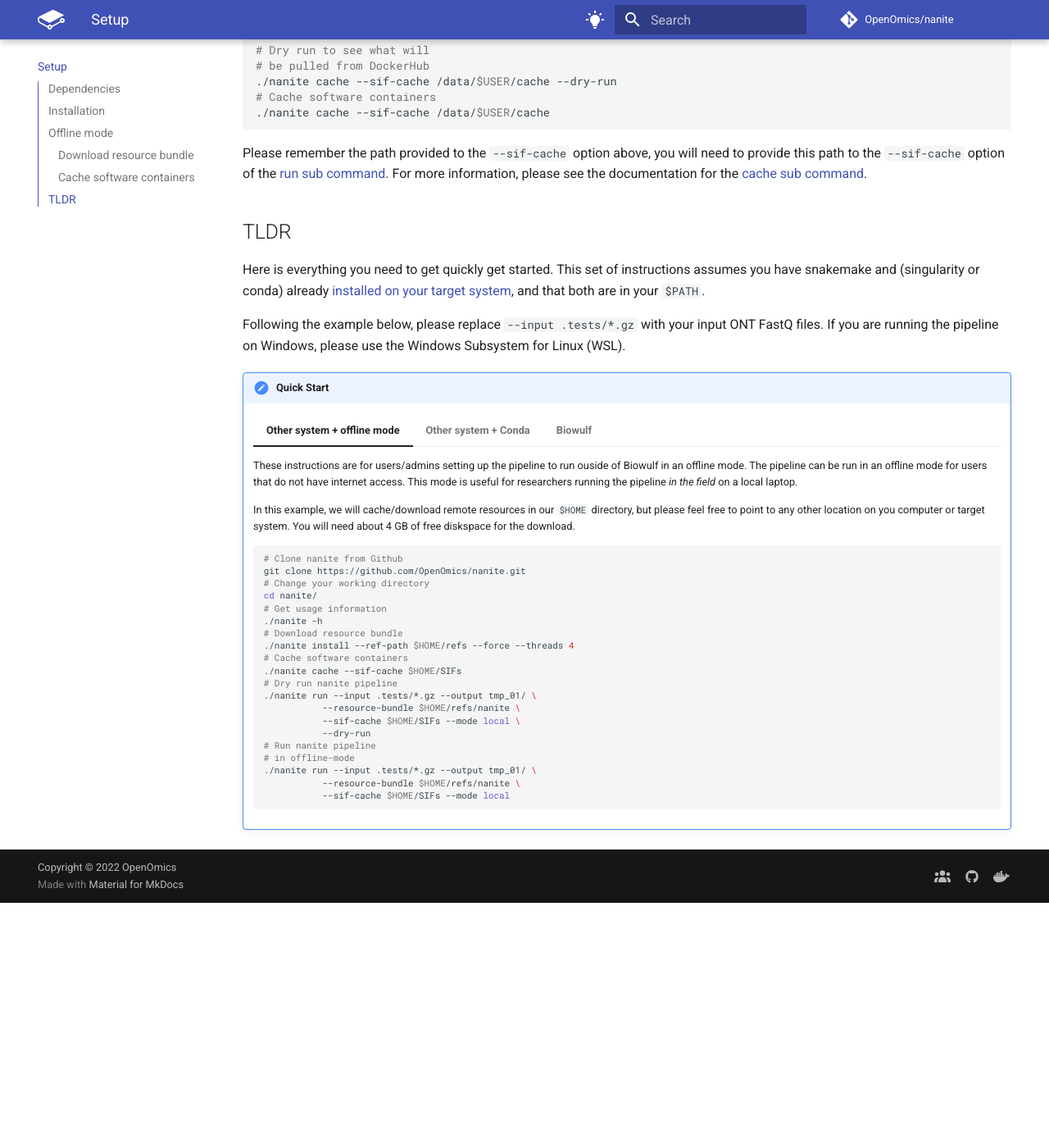
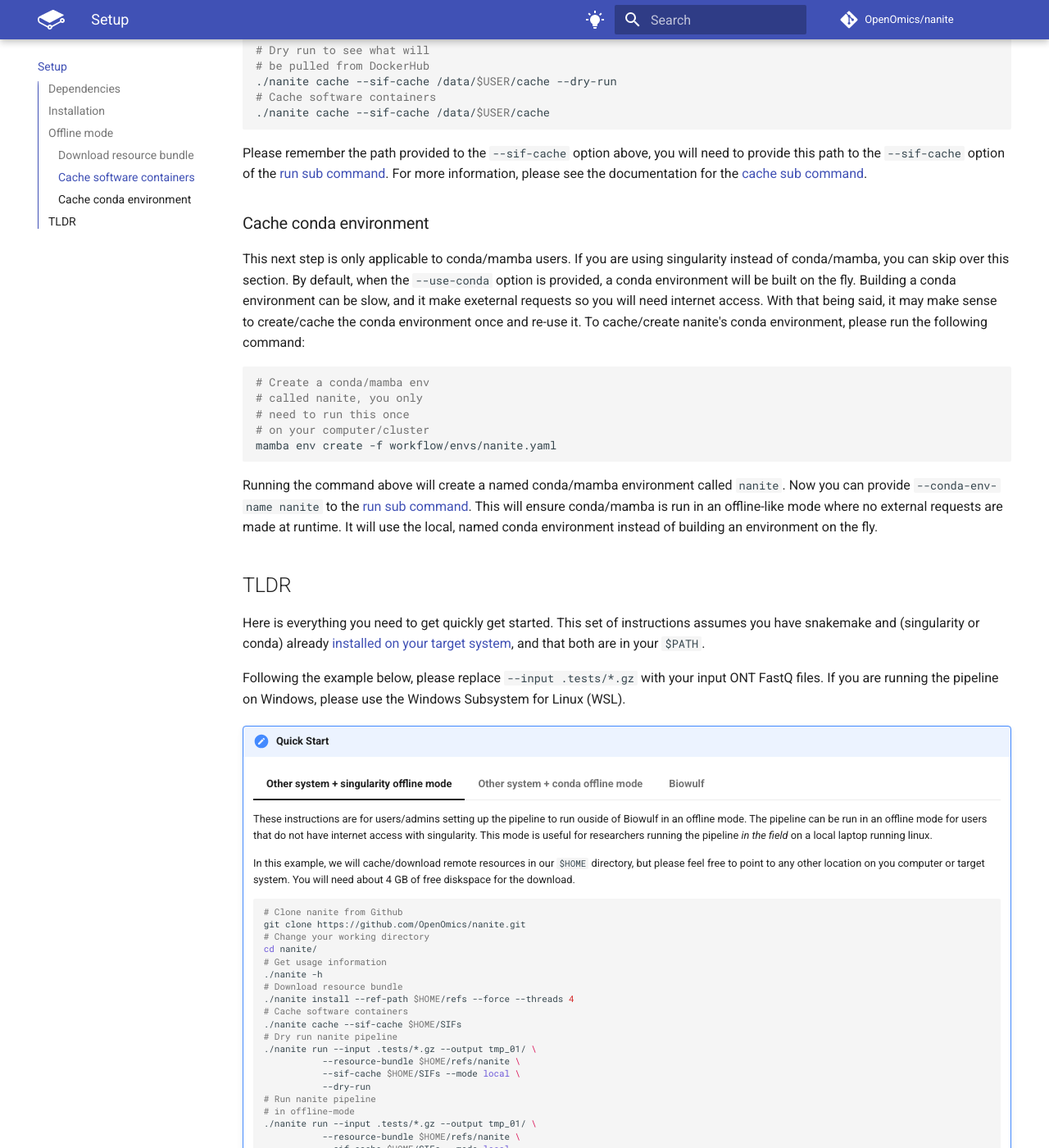
Before and after one commit to OpenOmics/nanite, an MkDocs documentation site: the page built from docs/setup.md, in a window 1280 px wide and 1400 px high, scrolled down 1717 px. Shown: the whole window at 82% size. Built offline with MkDocs 1.6.1 and Material for MkDocs 9.7.7, drawn with Linux system fonts in a browser that asks for light colours; comment, search, counter and statistics services are not loaded; the version menu is left out; before the commit the page ends 2818 px from its top, so only the background shows below that.

Commit message:
Updating setup page and run sub command for new conda offline option

````diff
--- a/docs/setup.md
+++ b/docs/setup.md
@@ -68,6 +68,20 @@
 
 Please remember the path provided to the `--sif-cache` option above, you will need to provide this path to the `--sif-cache` option of the [run sub command](usage/run.md). For more information, please see the documentation for the [cache sub command](usage/install.md).
 
+### Cache conda environment
+
+This next step is only applicable to conda/mamba users. If you are using singularity instead of conda/mamba, you can skip over this section. By default, when the `--use-conda` option is
+provided, a conda environment will be built on the fly. Building a conda environment can be slow, and it make exeternal requests so you will need internet access. With that being said, it may make sense to create/cache the conda environment once and re-use it. To cache/create nanite's conda environment, please run the following command:
+```bash
+# Create a conda/mamba env
+# called nanite, you only
+# need to run this once
+# on your computer/cluster
+mamba env create -f workflow/envs/nanite.yaml
+```
+
+Running the command above will create a named conda/mamba environment called `nanite`. Now you can provide `--conda-env-name nanite` to the [run sub command](usage/run.md). This will ensure conda/mamba is run in an offline-like mode where no external requests are made at runtime. It will use the local, named conda environment instead of building an environment on the fly.
+
 ## TLDR
 
 Here is everything you need to get quickly get started. This set of instructions assumes you have snakemake and (singularity or conda) already [installed on your target system](#dependencies), and that both are in your `$PATH`.
@@ -75,8 +89,8 @@
 Following the example below, please replace `--input .tests/*.gz` with your input ONT FastQ files. If you are running the pipeline on Windows, please use the Windows Subsystem for Linux (WSL).
 
 !!! note "Quick Start"
-    === "Other system + offline mode"
-        These instructions are for users/admins setting up the pipeline to run ouside of Biowulf in an offline mode. The pipeline can be run in an offline mode for users that do not have internet access. This mode is useful for researchers running the pipeline _in the field_ on a local laptop.
+    === "Other system + singularity offline mode"
+        These instructions are for users/admins setting up the pipeline to run ouside of Biowulf in an offline mode. The pipeline can be run in an offline mode for users that do not have internet access with singularity. This mode is useful for researchers running the pipeline _in the field_ on a local laptop running linux.
 
         In this example, we will cache/download remote resources in our `$HOME` directory, but please feel free to point to any other location on you computer or target system. You will need about 4 GB of free diskspace for the download.
         ```bash
@@ -102,8 +116,8 @@
                    --sif-cache $HOME/SIFs --mode local
         ```
 
-    === "Other system + Conda"
-        These instructions are for users/admins setting up the pipeline outside of Biowulf. Please note at the current moment the use of conda requires internet access. If you wish to run the pipeline in an offline mode, please use singularity and [cache the pipeline's software containers](#cache-software-containers).
+    === "Other system + conda offline mode"
+        These instructions are for users/admins setting up the pipeline outside of Biowulf. The pipeline can be run in an offline mode for users that do not have internet access with conda/mamba. This mode is useful for researchers running the pipeline _in the field_ on a local laptop running linux, macOS, or [Windows Subsystem for Linux (WSL)](https://learn.microsoft.com/en-us/windows/wsl/install).
 
         In this example, we will download the resource bundle in our `$HOME` directory, but please feel free to point to any other location on you computer or target system. You will need about 4 GB of free diskspace for the download.
         ```bash
@@ -115,15 +129,21 @@
         ./nanite -h
         # Download resource bundle
         ./nanite install --ref-path $HOME/refs --force --threads 4
+        # Cache conda environment,
+        # creates a local conda env
+        # called nanite
+        mamba env create -f workflow/envs/nanite.yaml
         # Dry run nanite pipeline
         ./nanite run --input .tests/*.gz --output tmp_01/ \
                    --resource-bundle $HOME/refs/nanite \
-                   --mode local --dry-run
+                   --mode local --conda-env-name nanite \
+                   --dry-run
         # Run nanite pipeline
-        # with conda/mamba
+        # with conda/mamba in
+        # offline-mode
         ./nanite run --input .tests/*.gz --output tmp_01/ \
                    --resource-bundle $HOME/refs/nanite \
-                   --mode local
+                   --mode local --conda-env-name nanite
         ```
 
     === "Biowulf"
````
Also changed, not shown: docs/usage/run.md (+18 -1 lines), 1 other file.
